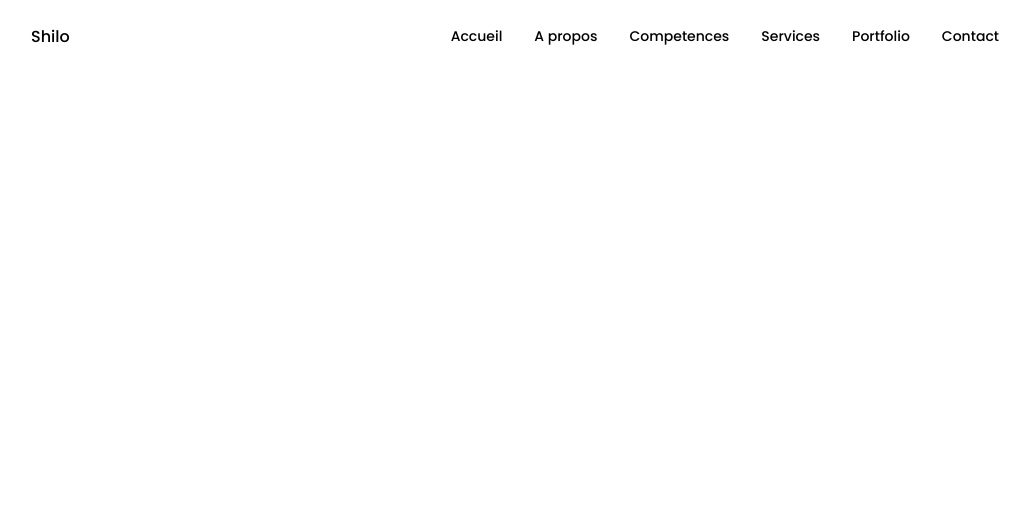
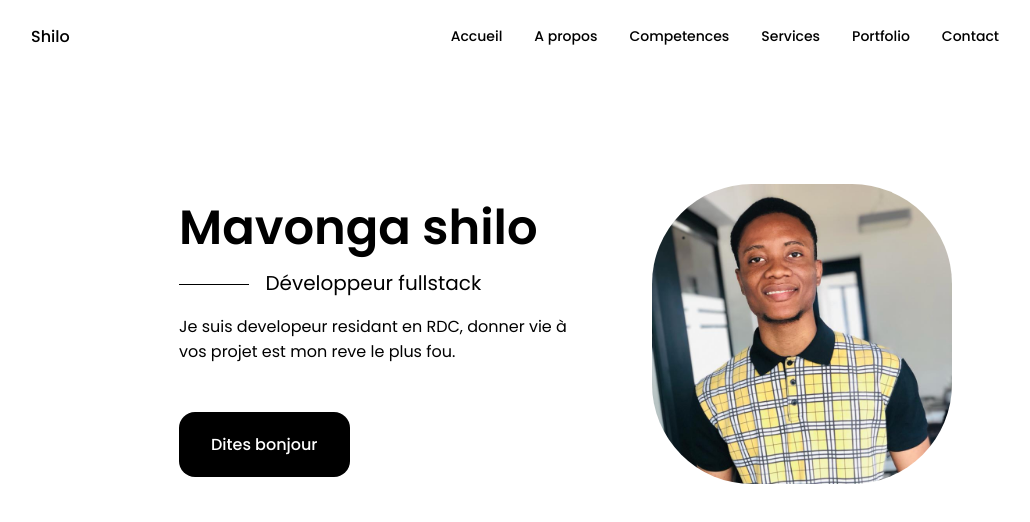
Before and after one commit to salomonshilo/portfolio, a React (Create React App) app: page / in a window 1280 px wide. Shown: the top 522 px of the page, without its empty margins (125-1155 px from the left). Built offline with nearby package versions, Linux system fonts and the light colour scheme.

Commit message:
ajout des element acceuil

```diff
--- a/src/App.css
+++ b/src/App.css
@@ -19,7 +19,7 @@
   /*   font et typogrphie */
 
   --body-font        : "Poppins", sans-serif;
-  --big-font-size    : 3.5rem;
+  --big-font-size    : 3rem;
   --h1-font-size     : 2.25rem;
   --h2-font-size     : 1.5rem;
   --h3-font-size     : 1.25rem;
@@ -125,15 +125,14 @@ body{
 }
 .button {
   display         : inline-block;
-  background-color: var(--title-color);
+  background-color: #000000;
   color           : var(--container-color);
   padding         : 1.25rem 2rem;
   border-radius   : 1rem;
   font-weight     : var(--font-medium);
 }
-.button:hover{
-  background-color: var(--title-color-dark);
-}
+
+
 .button_icon {
   margin-left: var(--mb-0-5);
 }
@@ -141,6 +140,8 @@ body{
   display: inline-flex;
   align-items: center;
 }
+
+
 
 @media  screen and (max-width: 992px) {
   .container {
--- a/src/App.js
+++ b/src/App.js
@@ -1,12 +1,18 @@
 import React from 'react'
 import "./App.css"
 import Header from './components/header/Header'
+import Home from './components/home/Home'
 
 
 const App = () => {
   return (
     <>
       <Header/>
+
+      <main className='main'>
+      <Home />
+
+      </main>
     </>
   )
 }
--- /dev/null
+++ b/src/components/home/Data.jsx
@@ -0,0 +1,20 @@
+ import React from 'react'
+
+ function Data() {
+   return (
+     <div className='home_data'>
+      <h1 className='home_title'>  Mavonga shilo </h1>
+
+      <h3 className='home_subtitle'>Développeur fullstack</h3>
+      <p className='home_description'> Je suis developeur residant en RDC,  donner vie à vos projet est mon reve le plus fou.
+      </p>
+      <a href='#contact' className='button button--flex'>
+
+        Dites bonjour
+
+      </a>
+     </div>
+   )
+ }
+
+ export default Data
--- /dev/null
+++ b/src/components/home/Home.jsx
@@ -0,0 +1,22 @@
+import React from 'react';
+import './home.css'
+import Social from './Social';
+import Data from './Data';
+
+const Home = () => {
+  return (
+    <section className='home section' id='home'>
+        <div className='home_container container grid'>
+            <div className='home_content grid'>
+            <Social/>
+
+            <div className='home_img'> </div>
+            <Data/>
+
+            </div>
+        </div>
+    </section>
+  )
+}
+
+export default Home
--- /dev/null
+++ b/src/components/home/Social.jsx
@@ -0,0 +1,21 @@
+import React from 'react'
+
+function Social() {
+  return (
+    <div className='home_social'>
+        <a href='' className='home_social-icon' target='_blank'>
+        <i class="uil uil-github"></i>
+        </a>
+
+        <a href='' className='home_social-icon' target='_blank'>
+        <i class="uil uil-facebook"></i>
+        </a>
+
+        <a href='' className='home_social-icon' target='_blank'>
+        <i class="uil uil-linkedin"></i>
+        </a>
+    </div>
+  )
+}
+
+export default Social
--- /dev/null
+++ b/src/components/home/home.css
@@ -0,0 +1,67 @@
+.home_content{
+    grid-template-columns: 116px repeat(2, 1fr) ;
+    padding-top          : 5.5rem;
+    column-gap           : 2rem;
+    align-items          : center;
+}
+
+.home_social{
+    display: grid;
+    grid-template-columns: max-content;
+    row-gap: 1rem;
+
+}
+
+.home_img{
+    background: url(../../assets/Sans\ titre\ 17_20220930141047.png);
+    background-repeat: no-repeat;
+    background-position: center;
+    background-size: cover;
+    width: 300px;
+    height: 300px;
+   box-shadow: inset 0 0 0 9px rgb(255, 255,255 / 30%);
+   order: 1;
+   justify-self: center;
+
+   border-radius: 100px;
+
+}
+
+.home_social-icon {
+    font-size: 1.25rem;
+    color: var(--title-color);
+}
+
+.home_social-icon:hover{
+    font-size: 1.5rem;
+    transition: all 0.3s;
+
+}
+
+.home_title {
+    font-size: var(--big-font-size);
+    margin-bottom: var(--mb-0-25);
+}
+
+.home_subtitle {
+    position: relative;
+    font-size: var(--h3-font-size);
+    padding-left: 5.4rem;
+    font-weight: var(--font-normal);
+    margin-bottom: var(--mb-1);
+}
+
+.home_subtitle::before {
+ content: '';
+ position: absolute;
+ width: 70px;
+ height: 1px;
+ background-color: black;
+ left: 0;
+ top: 1rem;
+}
+
+.home_description {
+    max-width: 400px;
+    margin-bottom: var(--mb-3);
+}
```
Also changed, not shown: src/components/header/Header.css (+9 -9 lines), src/assets/Sans titre 17_20220930141047.png (added).
